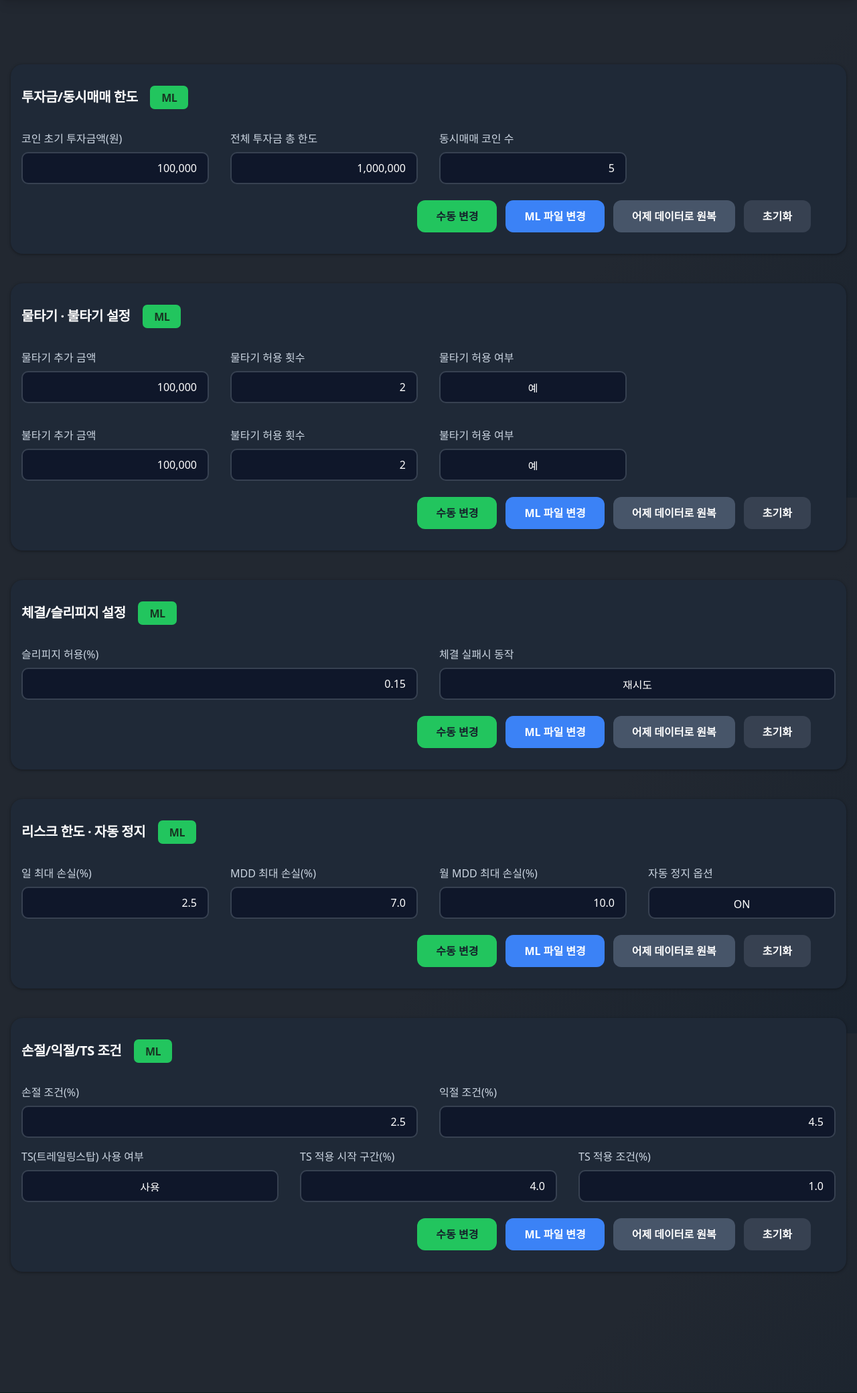
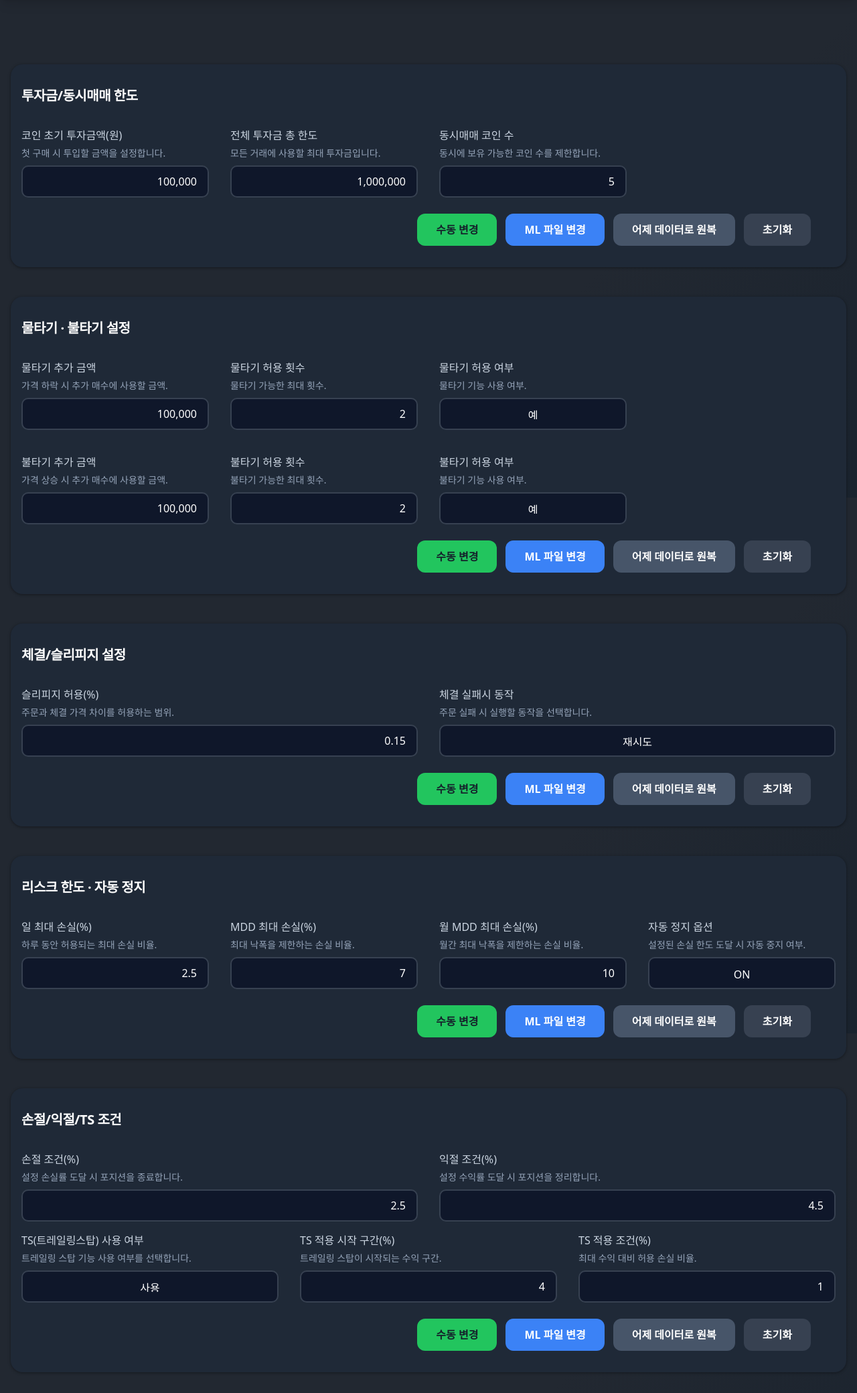
Before and after one commit to LEE-HYUNSANG/UPBIT_ML, a Flask app: page /risk in a window 1280 px wide. Shown: the part 57-2137 px from the top of the page at 67% size. Run offline with Flask 3, Linux system fonts and the light colour scheme; parts of the project's set-up code (start-up, migrations or seed data) failed here and were passed over; some libraries are stand-ins or nearby versions.

Commit message:
Add file-based risk config

```diff
--- a/app.py
+++ b/app.py
@@ -21,7 +21,13 @@ CONFIG = load_config()
 load_universe_from_file()
 schedule_universe_updates(1800, CONFIG)
 
-RISK_CONFIG_PATH = "config/risk.json"
+CFG_DIR = "config/setting_date"
+LATEST_CFG = os.path.join(CFG_DIR, "Latest_config.json")
+DEFAULT_CFG = os.path.join(CFG_DIR, "default_config.json")
+ML_CFG = os.path.join(CFG_DIR, "ML_config.json")
+YDAY_CFG = os.path.join(CFG_DIR, "yesterday_config.json")
+
+RISK_CONFIG_PATH = LATEST_CFG
 
 
 def load_risk_config(path: str = RISK_CONFIG_PATH) -> dict:
@@ -38,6 +44,17 @@ def save_risk_config(data: dict, path: str = RISK_CONFIG_PATH) -> None:
     os.makedirs(os.path.dirname(path), exist_ok=True)
     with open(path, "w", encoding="utf-8") as f:
         json.dump(cfg, f, indent=2, ensure_ascii=False)
+
+
+def get_config_path(name: str) -> str:
+    """Return full path for a named config set."""
+    mapping = {
+        "latest": LATEST_CFG,
+        "default": DEFAULT_CFG,
+        "ml": ML_CFG,
+        "yesterday": YDAY_CFG,
+    }
+    return mapping.get(name, LATEST_CFG)
 
 
 WEB_LOGGER = None
@@ -148,11 +165,15 @@ def universe_config_endpoint() -> Response:
 def risk_config_endpoint() -> Response:
     """Get or update risk management configuration."""
     if request.method == "GET":
-        cfg = load_risk_config()
+        src = request.args.get("source", "latest")
+        path = get_config_path(src)
+        cfg = load_risk_config(path)
+        if not cfg and src == "latest":
+            cfg = load_risk_config(DEFAULT_CFG)
         return jsonify(cfg)
 
     data = request.get_json(force=True) or {}
-    save_risk_config(data)
+    save_risk_config(data, LATEST_CFG)
     WEB_LOGGER.info(f"Risk config updated: {data}")
     return jsonify({"status": "ok"})
 
--- a/templates/03_Risk.html
+++ b/templates/03_Risk.html
@@ -1,6 +1,9 @@
 {% extends '00_base.html' %}
 {% block title %}AUTO UPBIT - 리스크/투자 설정{% endblock %}
 {% block head_extra %}
+  <meta http-equiv="Cache-Control" content="no-store">
+  <meta http-equiv="Pragma" content="no-cache">
+  <meta http-equiv="Expires" content="0">
   <style>
     html, body {
       width: 100vw;
@@ -29,6 +32,12 @@
       font-size: 1rem;
       color: #cbd5e1;
       font-weight: 500;
+      margin-bottom: 8px;
+    }
+    .input-desc {
+      font-size: 0.875rem;
+      color: #94a3b8;
+      margin-top: -4px;
       margin-bottom: 8px;
     }
     .risk-grid {
@@ -106,16 +115,6 @@
     }
     .btn-reset:hover {
       background: #1e293b;
-    }
-    .badge-ml {
-      display: inline-block;
-      background: #22c55e;
-      color: #173622;
-      font-weight: 600;
-      font-size: 1rem;
-      border-radius: 7px;
-      padding: 6px 17px 5px 17px;
-      margin-left: 14px;
     }
     .save-status {
       color: #22c55e;
@@ -200,21 +199,22 @@
     <!-- 투자금/동시매매 한도 -->
     <div class="section-card">
       <div class="flex items-center mb-8">
-        <span class="card-title text-white">투자금/동시매매 한도
-          <span class="badge-ml">ML</span>
-        </span>
+        <span class="card-title text-white">투자금/동시매매 한도</span>
       </div>
       <div class="risk-grid">
         <div>
           <div class="input-label">코인 초기 투자금액(원)</div>
+          <div class="input-desc">첫 구매 시 투입할 금액을 설정합니다.</div>
           <input id="invest-1" type="text" value="100,000" class="input-xl comma">
         </div>
         <div>
           <div class="input-label">전체 투자금 총 한도</div>
+          <div class="input-desc">모든 거래에 사용할 최대 투자금입니다.</div>
           <input id="invest-2" type="text" value="1,000,000" class="input-xl comma">
         </div>
         <div>
           <div class="input-label">동시매매 코인 수</div>
+          <div class="input-desc">동시에 보유 가능한 코인 수를 제한합니다.</div>
           <input id="invest-3" type="text" value="5" class="input-xl comma">
         </div>
         <div></div>
@@ -231,21 +231,22 @@
     <!-- 물/불타기 카드: 최대 4열 지원 -->
     <div class="section-card">
       <div class="flex items-center mb-8">
-        <span class="card-title text-white">물타기 · 불타기 설정
-          <span class="badge-ml">ML</span>
-        </span>
+        <span class="card-title text-white">물타기 · 불타기 설정</span>
       </div>
       <div class="risk-grid">
         <div>
           <div class="input-label">물타기 추가 금액</div>
+          <div class="input-desc">가격 하락 시 추가 매수에 사용할 금액.</div>
           <input id="add-1" type="text" value="100,000" class="input-xl comma">
         </div>
         <div>
           <div class="input-label">물타기 허용 횟수</div>
+          <div class="input-desc">물타기 가능한 최대 횟수.</div>
           <input id="add-2" type="text" value="2" class="input-xl comma">
         </div>
         <div>
           <div class="input-label">물타기 허용 여부</div>
+          <div class="input-desc">물타기 기능 사용 여부.</div>
           <select id="add-3" class="select-xl">
             <option value="예" selected>예</option>
             <option value="아니오">아니오</option>
@@ -254,14 +255,17 @@
         <div></div>
         <div>
           <div class="input-label">불타기 추가 금액</div>
+          <div class="input-desc">가격 상승 시 추가 매수에 사용할 금액.</div>
           <input id="add-4" type="text" value="100,000" class="input-xl comma">
         </div>
         <div>
           <div class="input-label">불타기 허용 횟수</div>
+          <div class="input-desc">불타기 가능한 최대 횟수.</div>
           <input id="add-5" type="text" value="2" class="input-xl comma">
         </div>
         <div>
           <div class="input-label">불타기 허용 여부</div>
+          <div class="input-desc">불타기 기능 사용 여부.</div>
           <select id="add-6" class="select-xl">
             <option value="예" selected>예</option>
             <option value="아니오">아니오</option>
@@ -281,17 +285,17 @@
     <!-- 체결/슬리피지 카드: 2열~3열 자동 지원 -->
     <div class="section-card">
       <div class="flex items-center mb-8">
-        <span class="card-title text-white">체결/슬리피지 설정
-          <span class="badge-ml">ML</span>
-        </span>
+        <span class="card-title text-white">체결/슬리피지 설정</span>
       </div>
       <div class="risk-grid risk-grid-2" style="grid-template-columns:repeat(2,1fr);">
         <div>
           <div class="input-label">슬리피지 허용(%)</div>
+          <div class="input-desc">주문과 체결 가격 차이를 허용하는 범위.</div>
           <input id="slip-1" type="text" value="0.15" class="input-xl comma">
         </div>
         <div>
           <div class="input-label">체결 실패시 동작</div>
+          <div class="input-desc">주문 실패 시 실행할 동작을 선택합니다.</div>
           <select id="slip-2" class="select-xl">
             <option value="재시도" selected>재시도</option>
             <option value="알림 및 대기">알림 및 대기</option>
@@ -311,25 +315,27 @@
     <!-- 리스크 한도/자동 정지 카드: 최대 4열 지원 -->
     <div class="section-card">
       <div class="flex items-center mb-8">
-        <span class="card-title text-white">리스크 한도 · 자동 정지
-          <span class="badge-ml">ML</span>
-        </span>
+        <span class="card-title text-white">리스크 한도 · 자동 정지</span>
       </div>
       <div class="risk-grid">
         <div>
           <div class="input-label">일 최대 손실(%)</div>
+          <div class="input-desc">하루 동안 허용되는 최대 손실 비율.</div>
           <input id="risk-1" type="text" value="2.5" class="input-xl comma">
         </div>
         <div>
           <div class="input-label">MDD 최대 손실(%)</div>
+          <div class="input-desc">최대 낙폭을 제한하는 손실 비율.</div>
           <input id="risk-2" type="text" value="7.0" class="input-xl comma">
         </div>
         <div>
           <div class="input-label">월 MDD 최대 손실(%)</div>
+          <div class="input-desc">월간 최대 낙폭을 제한하는 손실 비율.</div>
           <input id="risk-3" type="text" value="10.0" class="input-xl comma">
         </div>
         <div>
           <div class="input-label">자동 정지 옵션</div>
+          <div class="input-desc">설정된 손실 한도 도달 시 자동 중지 여부.</div>
           <select id="risk-4" class="select-xl">
             <option value="ON" selected>ON</option>
             <option value="OFF">OFF</option>
@@ -348,23 +354,24 @@
     <!-- 손절/익절/TS 조건 카드: 2행(2+3열) 구조 -->
     <div class="section-card">
       <div class="flex items-center mb-8">
-        <span class="card-title text-white">손절/익절/TS 조건
-          <span class="badge-ml">ML</span>
-        </span>
+        <span class="card-title text-white">손절/익절/TS 조건</span>
       </div>
       <div class="risk-grid" style="grid-template-columns:repeat(2,1fr); margin-bottom:0;">
         <div>
           <div class="input-label">손절 조건(%)</div>
+          <div class="input-desc">설정 손실률 도달 시 포지션을 종료합니다.</div>
           <input id="ts-1" type="text" value="2.5" class="input-xl comma">
         </div>
         <div>
           <div class="input-label">익절 조건(%)</div>
+          <div class="input-desc">설정 수익률 도달 시 포지션을 정리합니다.</div>
           <input id="ts-2" type="text" value="4.5" class="input-xl comma">
         </div>
       </div>
       <div class="risk-grid risk-grid-2" style="grid-template-columns:repeat(3,1fr); margin-top:16px;">
         <div>
           <div class="input-label">TS(트레일링스탑) 사용 여부</div>
+          <div class="input-desc">트레일링 스탑 기능 사용 여부를 선택합니다.</div>
           <select id="ts-3" class="select-xl">
             <option value="사용" selected>사용</option>
             <option value="미사용">미사용</option>
@@ -372,10 +379,12 @@
         </div>
         <div>
           <div class="input-label">TS 적용 시작 구간(%)</div>
+          <div class="input-desc">트레일링 스탑이 시작되는 수익 구간.</div>
           <input id="ts-4" type="text" value="4.0" class="input-xl comma">
         </div>
         <div>
           <div class="input-label">TS 적용 조건(%)</div>
+          <div class="input-desc">최대 수익 대비 허용 손실 비율.</div>
           <input id="ts-5" type="text" value="1.0" class="input-xl comma">
         </div>
       </div>
@@ -419,35 +428,82 @@
       });
     });
 
-    // 카드별 현재값, 어제값, 초기값 (예시)
-    const values = {
-      invest: ['100,000', '1,000,000', '5'],
-      add: ['100,000', '2', '예', '100,000', '2', '예'],
-      slip: ['0.15', '재시도'],
-      risk: ['2.5', '7.0', '10.0', 'ON'],
-      ts: ['2.5', '4.5', '사용', '4.0', '1.0'],
-    };
-    const yday = {
-      invest: ['120,000', '900,000', '4'],
-      add: ['90,000', '1', '예', '90,000', '1', '예'],
-      slip: ['0.20', '알림 및 대기'],
-      risk: ['3.0', '9.0', '12.0', 'OFF'],
-      ts: ['3.0', '4.0', '사용', '3.5', '1.2'],
-    };
-    const init = {
-      invest: ['100,000', '1,000,000', '5'],
-      add: ['100,000', '2', '예', '100,000', '2', '예'],
-      slip: ['0.15', '재시도'],
-      risk: ['2.5', '7.0', '10.0', 'ON'],
-      ts: ['2.5', '4.5', '사용', '4.0', '1.0'],
-    };
-    const ml = {
-      invest: ['110,000', '1,200,000', '6'],
-      add: ['150,000', '3', '예', '120,000', '2', '예'],
-      slip: ['0.12', '재시도'],
-      risk: ['2.0', '6.0', '9.0', 'ON'],
-      ts: ['2.0', '5.0', '사용', '5.0', '1.5'],
-    };
+    let values = {};
+    let yday = {};
+    let init = {};
+    let ml = {};
+
+    function cfgToValues(cfg) {
+      return {
+        invest: [
+          Number(cfg.ENTRY_SIZE_INITIAL).toLocaleString('ko-KR'),
+          Number(cfg.TOTAL_INVEST_LIMIT).toLocaleString('ko-KR'),
+          String(cfg.MAX_SYMBOLS),
+        ],
+        add: [
+          Number(cfg.AVG_SIZE).toLocaleString('ko-KR'),
+          String(cfg.AVG_MAX_COUNT),
+          cfg.AVG_ENABLED ? '예' : '아니오',
+          Number(cfg.PYR_SIZE).toLocaleString('ko-KR'),
+          String(cfg.PYR_MAX_COUNT),
+          cfg.PYR_ENABLED ? '예' : '아니오',
+        ],
+        slip: [String(cfg.SLIP_MAX), cfg.ORDER_FAIL_ACTION],
+        risk: [
+          String(cfg.DAILY_LOSS_LIM),
+          String(cfg.MDD_LIM),
+          String(cfg.MONTHLY_MDD_LIM),
+          cfg.AUTO_STOP_ENABLED ? 'ON' : 'OFF',
+        ],
+        ts: [
+          String(cfg.SL_PCT),
+          String(cfg.TP_PCT),
+          cfg.TRAILING_STOP_ENABLED ? '사용' : '미사용',
+          String(cfg.TRAIL_START_PCT),
+          String(cfg.TRAIL_STEP_PCT),
+        ],
+      };
+    }
+
+    function setCardValues(cardVals) {
+      const idMap = {
+        invest: ['invest-1', 'invest-2', 'invest-3'],
+        add: ['add-1', 'add-2', 'add-3', 'add-4', 'add-5', 'add-6'],
+        slip: ['slip-1', 'slip-2'],
+        risk: ['risk-1', 'risk-2', 'risk-3', 'risk-4'],
+        ts: ['ts-1', 'ts-2', 'ts-3', 'ts-4', 'ts-5'],
+      };
+      Object.keys(cardVals).forEach((card) => {
+        const ids = idMap[card];
+        ids.forEach((id, i) => {
+          const el = document.getElementById(id);
+          const val = cardVals[card][i];
+          if (el.tagName === 'INPUT') {
+            el.value = val;
+          } else {
+            for (let j = 0; j < el.options.length; j++) {
+              if (el.options[j].text === val || el.options[j].value === val) {
+                el.selectedIndex = j;
+              }
+            }
+          }
+        });
+      });
+    }
+
+    async function loadConfigs() {
+      const latest = await fetch('/api/risk_config?source=latest').then(r => r.json());
+      const defaultCfg = await fetch('/api/risk_config?source=default').then(r => r.json());
+      const mlCfg = await fetch('/api/risk_config?source=ml').then(r => r.json());
+      const ydayCfg = await fetch('/api/risk_config?source=yesterday').then(r => r.json());
+      values = cfgToValues(latest);
+      init = cfgToValues(defaultCfg);
+      ml = cfgToValues(mlCfg);
+      yday = cfgToValues(ydayCfg);
+      setCardValues(values);
+    }
+
+    document.addEventListener('DOMContentLoaded', loadConfigs);
     const labels = {
       invest: ['코인 초기 투자금액(원)', '전체 투자금 총 한도', '동시매매 코인 수'],
       add: [
@@ -563,5 +619,10 @@
         body: JSON.stringify(data)
       }).catch(err => console.error(err));
     }
+
+    // 캐시된 페이지로 돌아올 때 최신 데이터를 표시하기 위해 새로고침
+    window.addEventListener('pageshow', (e) => {
+      if (e.persisted) window.location.reload();
+    });
   </script>
 {% endblock %}
```
Also changed, not shown: config/setting_date/Latest_config.json (added, +22 -0 lines), config/setting_date/ML_config.json (added, +22 -0 lines), config/setting_date/default_config.json (added, +22 -0 lines), config/setting_date/yesterday_config.json (added, +22 -0 lines).
